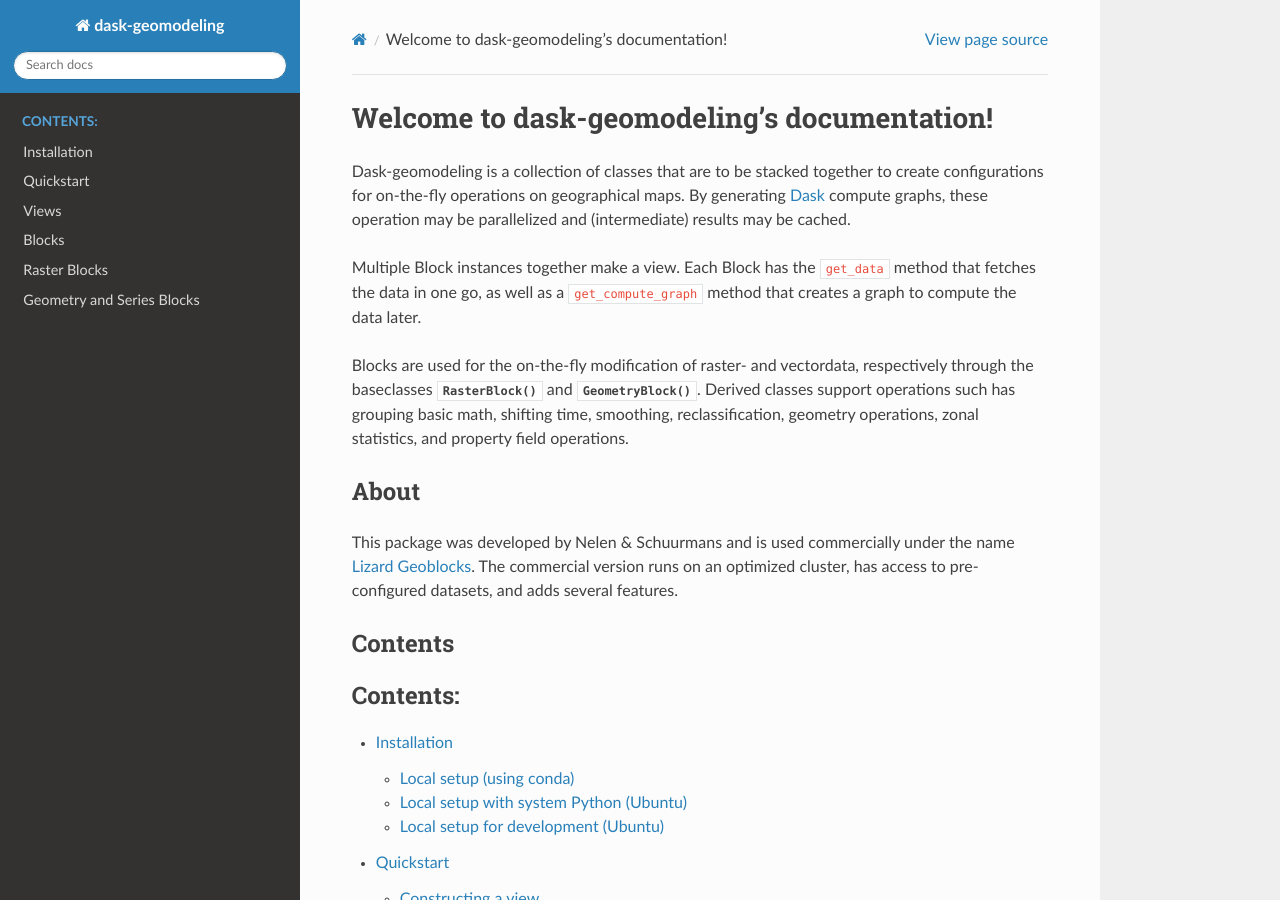
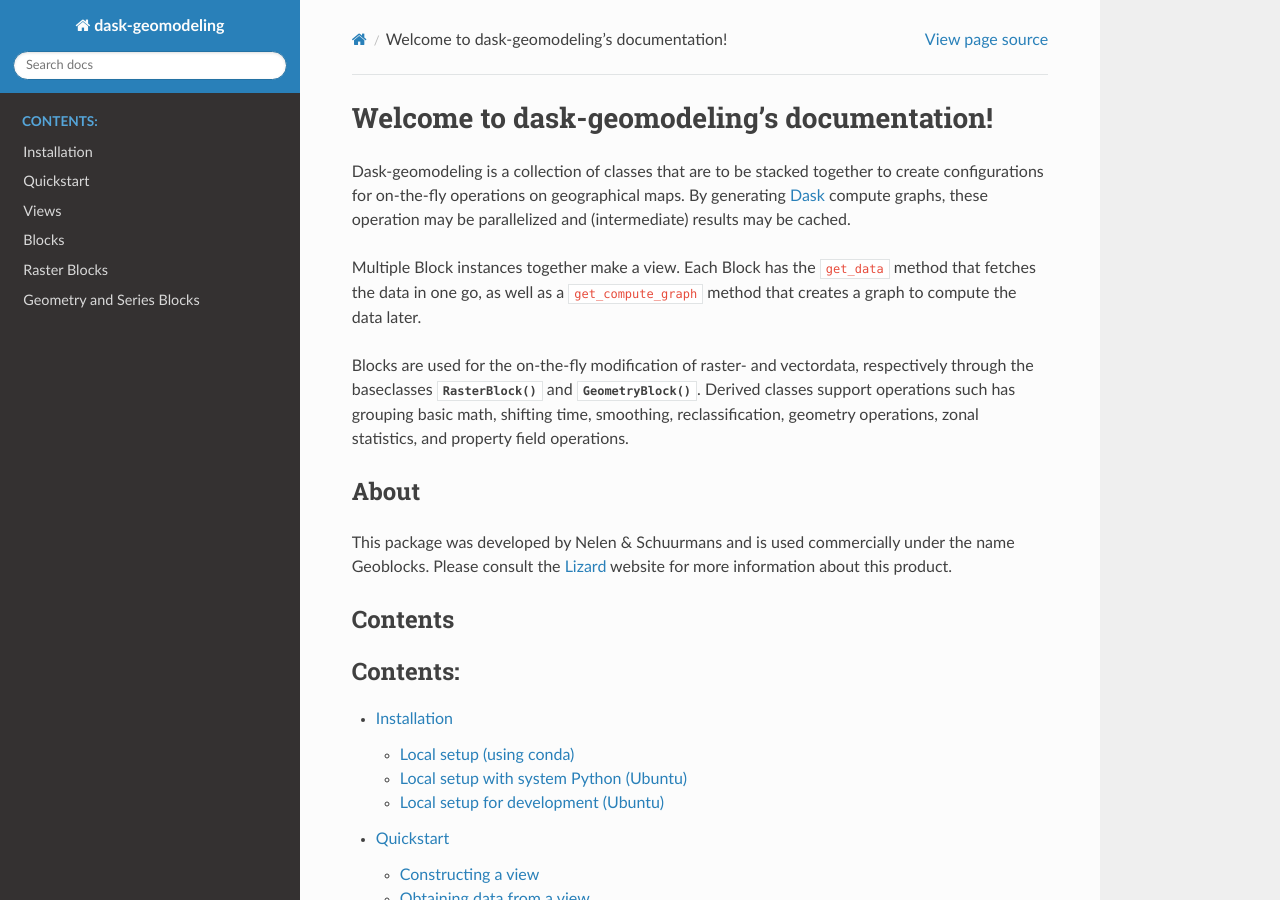
Before and after one commit to nens/dask-geomodeling, a Sphinx documentation site: the page built from docs/index.rst, in a window 1280 px wide and 900 px high. Built offline with Sphinx 7.4.7 and the Read the Docs theme 2.0.0, drawn with Linux system fonts in a browser that asks for light colours.

Commit message:
Refer to Lizard website

```diff
--- a/docs/index.rst
+++ b/docs/index.rst
@@ -26,9 +26,8 @@
 -----
 
 This package was developed by Nelen & Schuurmans and is used commercially
-under the name `Lizard Geoblocks <https://www.lizard.net/>`_. The commercial
-version runs on an optimized cluster, has access to pre-configured datasets,
-and adds several features.
+under the name Geoblocks. Please consult the `Lizard <https://www.lizard.net/>`_
+website for more information about this product.
 
 Contents
 --------
```
